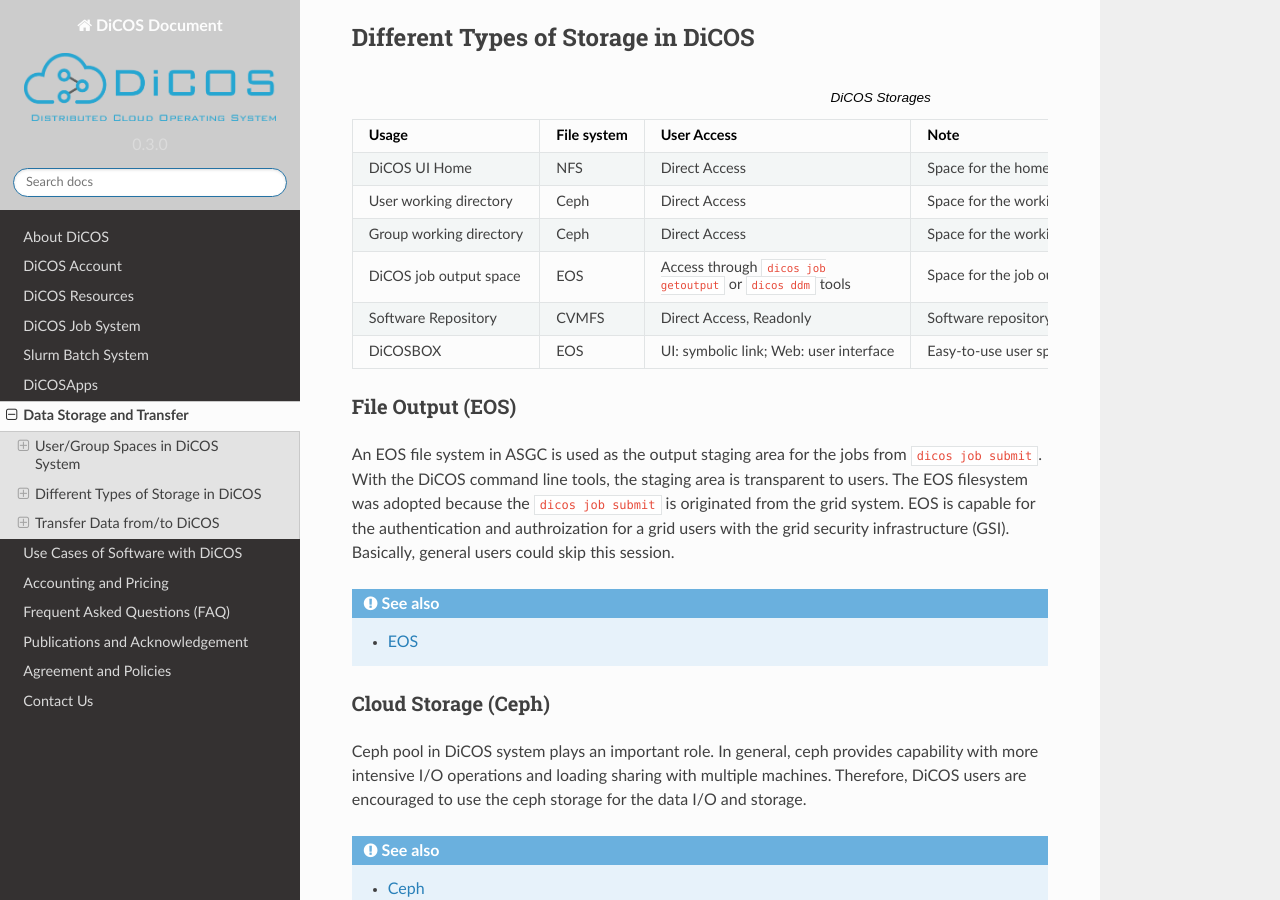
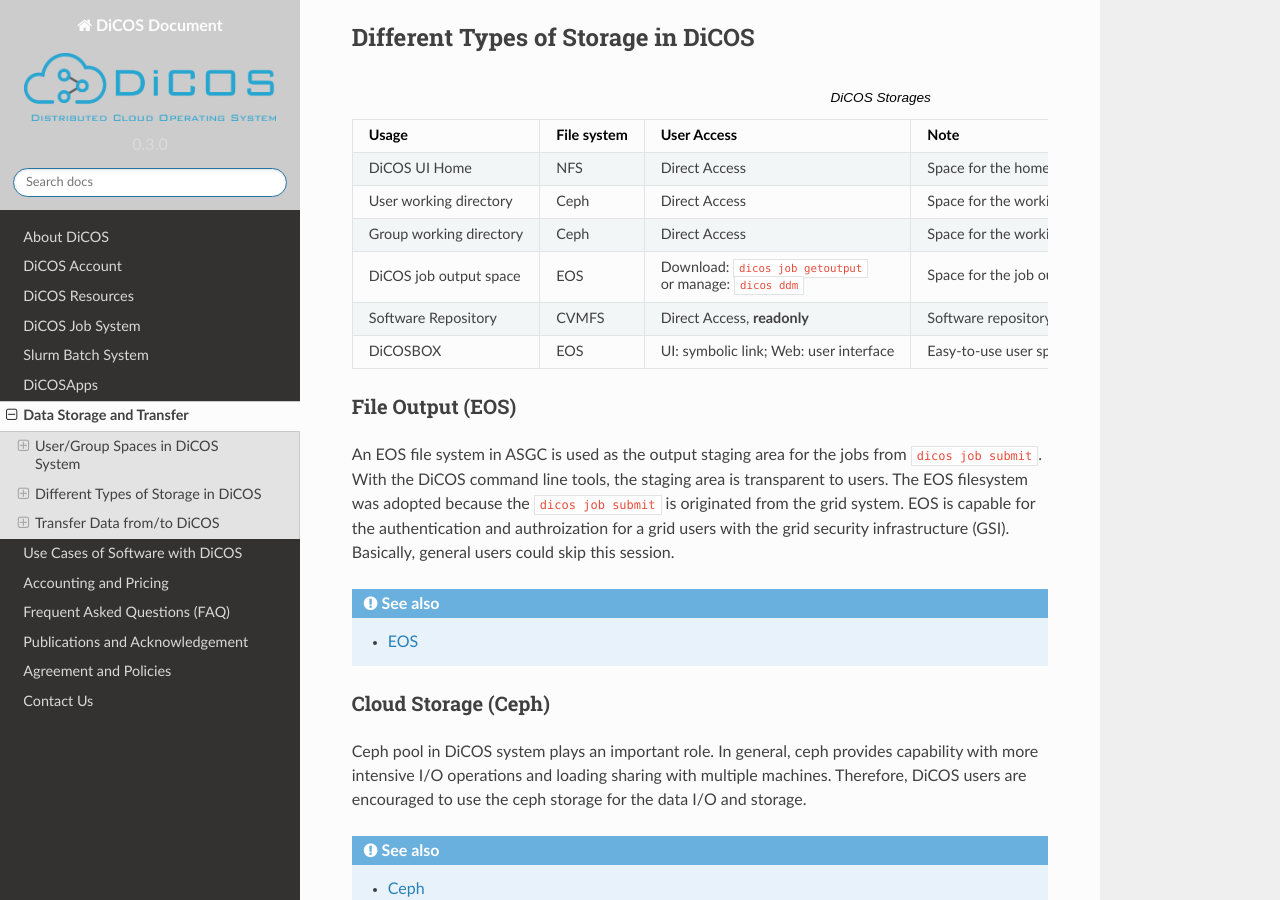
Before and after one commit to ASGCOPS/dicos_document, a Sphinx documentation site: the page built from docs/source/data_storage_transfer.rst, in a window 1280 px wide and 900 px high, scrolled down 884 px. Built offline with Sphinx 7.4.7 and the Read the Docs theme 2.0.0, drawn with Linux system fonts in a browser that asks for light colours.

Commit message:
Edit data_storage_transfer.rst

```diff
--- a/docs/source/data_storage_transfer.rst
+++ b/docs/source/data_storage_transfer.rst
@@ -60,12 +60,12 @@
      - Yes
    * - DiCOS job output space
      - EOS
-     - Access through ``dicos job getoutput`` or ``dicos ddm`` tools
+     - Download: ``dicos job getoutput`` or manage: ``dicos ddm``
      - Space for the job outputs from ``dicos job submit``
      - Yes
    * - Software Repository
      - CVMFS
-     - Direct Access, Readonly
+     - Direct Access, **readonly**
      - Software repository assessible for UIs and worker nodes
      - Yes
    * - DiCOSBOX
```
